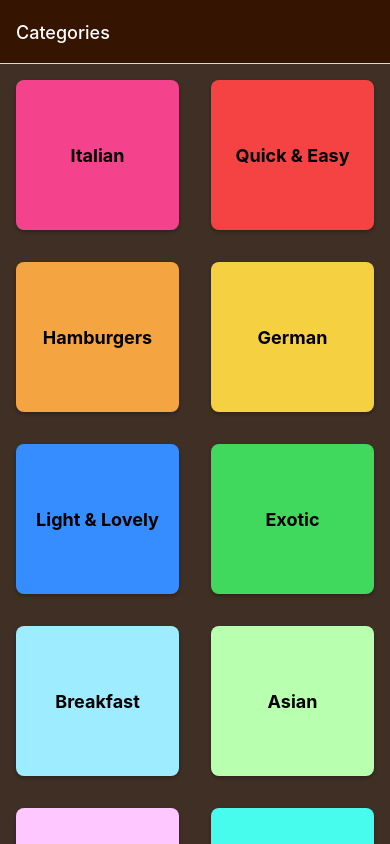
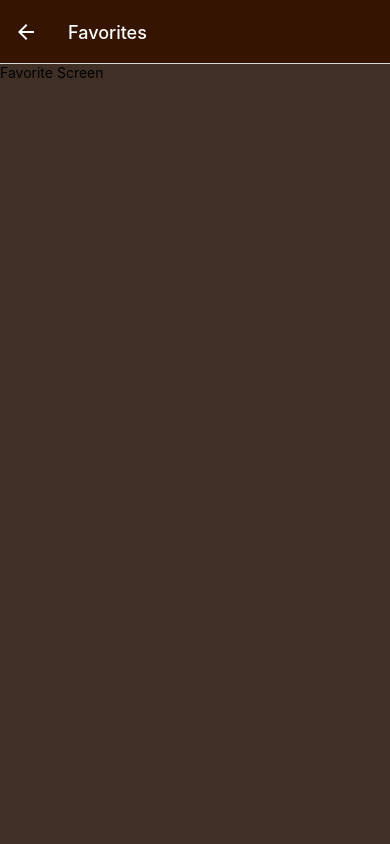
Before and after one commit to ErollMuslija/MealApp, a React Native app: screen /Favorites in a window 390 px wide. Built offline with nearby package versions, Linux system fonts and the light colour scheme.

Commit message:
New favorite screen created

```diff
--- a/App.js
+++ b/App.js
@@ -1,14 +1,16 @@
 import { StatusBar } from 'expo-status-bar';
-import { Button, StyleSheet, Text, View } from 'react-native';
+import { StyleSheet, View } from 'react-native';
 import CategoriesScreen from './screens/CategoriesScreen';
 import { NavigationContainer } from '@react-navigation/native';
 import { createNativeStackNavigator } from '@react-navigation/native-stack';
 import MealsOverviewScreen from './screens/MealsOvervievScreen';
 import DetailMealScreen from './screens/DetailsMealScreen';
+import Favorites from './screens/Favorites';
 
 const Stack = createNativeStackNavigator();
 
 export default function App() {
+
   return (
     <View style={styles.container}>
       <StatusBar style="light" />
@@ -21,15 +23,9 @@ export default function App() {
           contentStyle: {backgroundColor: '#3f2f25'}
         }}>
           <Stack.Screen name='MealCategories' component={CategoriesScreen} options={{title: 'Categories'}}/>
-          <Stack.Screen name='MealDetails' component={MealsOverviewScreen}
-          // options={({route, navigation}) => {
-          //   const catId  = route.params.categoryId;
-          //   return {
-          //     title: catId
-          //   }
-          // }}
-          />
+          <Stack.Screen name='MealDetails' component={MealsOverviewScreen}/>
           <Stack.Screen name='DetailMeal' component={DetailMealScreen} options={{title:'Meal Details'}}/>
+          <Stack.Screen name='Favorites' component={Favorites} options={{title:'Favorites'}}/>
         </Stack.Navigator>
       </NavigationContainer>
 
--- a/package.json
+++ b/package.json
@@ -9,12 +9,15 @@
     "web": "expo start --web"
   },
   "dependencies": {
+    "@react-navigation/drawer": "^6.5.6",
     "@react-navigation/native": "^6.1.1",
     "@react-navigation/native-stack": "^6.9.7",
     "expo": "~47.0.9",
     "expo-status-bar": "~1.4.2",
     "react": "18.1.0",
     "react-native": "0.70.5",
+    "react-native-gesture-handler": "^2.8.0",
+    "react-native-reanimated": "^2.13.0",
     "react-native-safe-area-context": "4.4.1",
     "react-native-screens": "~3.18.0"
   },
--- a/screens/CategoriesScreen.js
+++ b/screens/CategoriesScreen.js
@@ -1,4 +1,4 @@
-import {View, Text} from 'react-native'
+import {View, Text, Pressable} from 'react-native'
 import { FlatList } from "react-native";
 import { CATEGORIES } from "../data/dummy-data";
 import CategoryTitle from '../components/CategoryTitle';
@@ -6,6 +6,8 @@ import CategoryTitle from '../components/CategoryTitle';
 
 
 const CategoriesScreen = ({navigation}) => {
+
+
 
     function renderItem (item) {
         function pressHandler(){
@@ -19,11 +21,26 @@ const CategoriesScreen = ({navigation}) => {
         return <CategoryTitle title={item.item.title} color={item.item.color} onPress={pressHandler}/>
     }
 
-    return <FlatList
-    data={CATEGORIES}
-    renderItem={renderItem}
-    keyExtractor={item => item.id}
-    numColumns={2} />
+    function navigationHandler(){
+        navigation.navigate('Favorites')
+    }
+
+    return (
+        <View style={{flex: 1}}>
+            <Pressable onPress={navigationHandler} style={({pressed}) => pressed && {opacity: 0.5}}>
+                <View style={{backgroundColor: 'gold', height: 50, width: '90%', alignSelf: 'center', borderRadius: 5, marginTop: 20, justifyContent: 'center'}}>
+                    <Text style={{textAlign: 'center'}}>Favorite</Text>
+                </View>
+            </Pressable>
+
+        <FlatList
+        data={CATEGORIES}
+        renderItem={renderItem}
+        keyExtractor={item => item.id}
+        numColumns={2} />
+        </View>
+    )
+
 }
 
 export default CategoriesScreen;
--- /dev/null
+++ b/screens/Favorites.js
@@ -0,0 +1,19 @@
+import {View, Text, StyleSheet} from 'react-native'
+
+const Favorites = () => {
+    return (
+        <View style={FavoriteStyle.container}>
+            <Text>
+                Favorite Screen
+            </Text>
+        </View>
+    )
+}
+
+export default Favorites;
+
+const FavoriteStyle = StyleSheet.create({
+    container:{
+        flex: 1
+    }
+})
```
Also changed, not shown: 1 other file (tests, documents, lock files or other folders).
